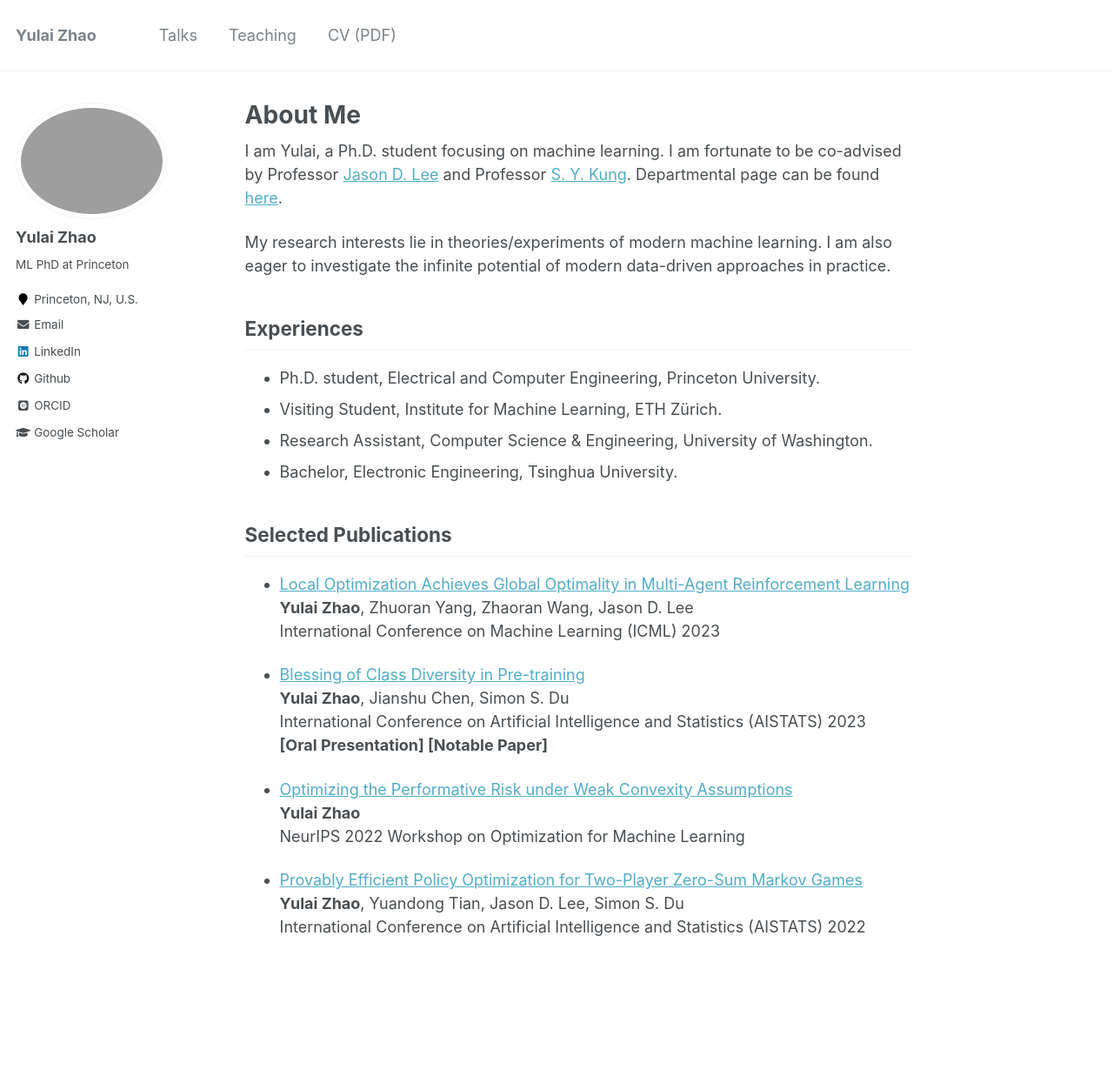
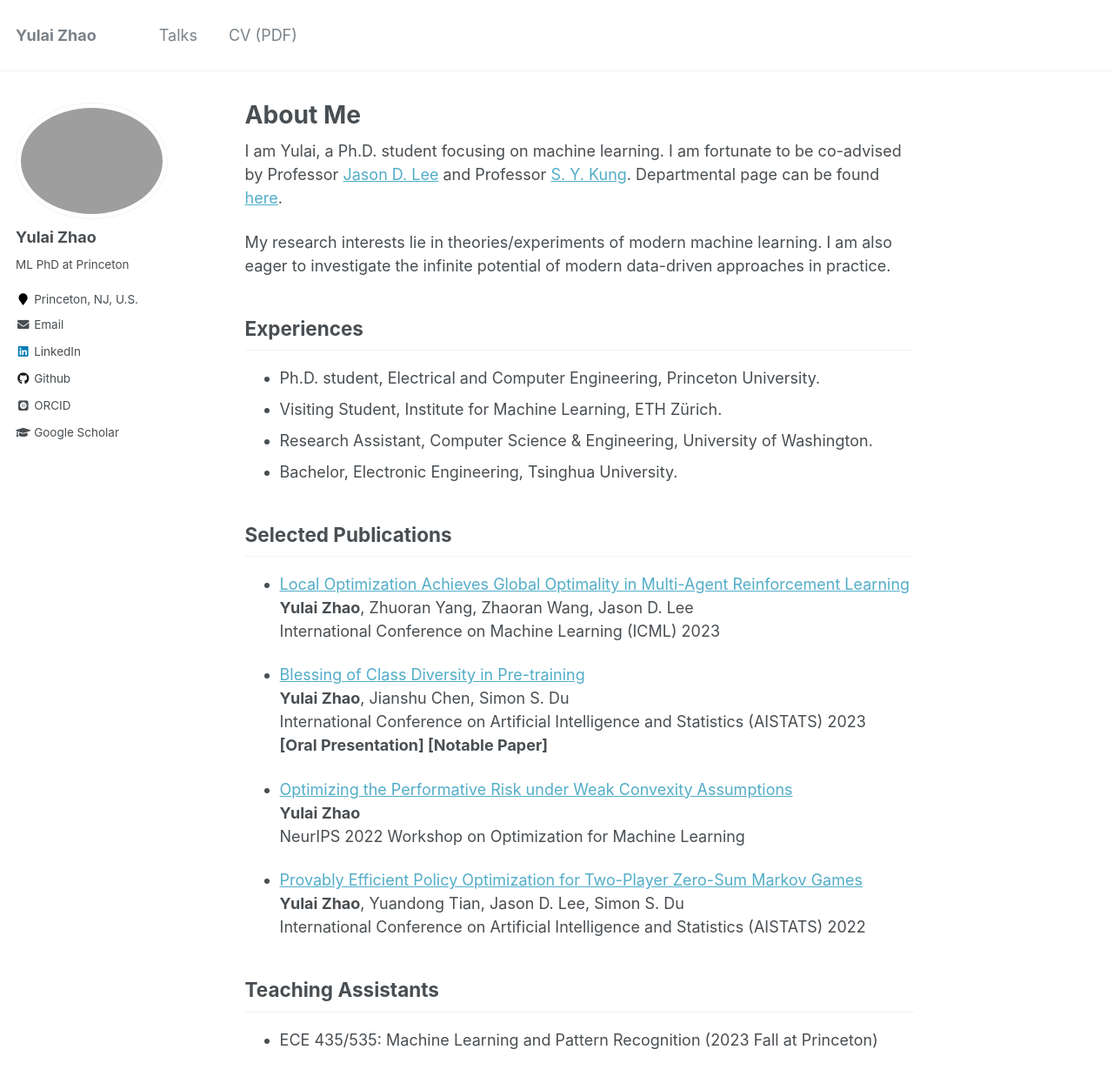
Before and after one commit to zhaoyl18/zhaoyl18.github.io, a Jekyll site: the page built from _pages/about.md, in a window 1280 px wide and 1389 px high. Shown: the top 1245 px of the window at 87% size. Built offline with Jekyll 4.4.1, drawn with Linux system fonts in a browser that asks for light colours; some web fonts are replaced.

Commit message:
move teaching to main page

```diff
--- a/_data/navigation.yml
+++ b/_data/navigation.yml
@@ -6,8 +6,8 @@ main:
   - title: "Talks"
     url: https://yulaizhao.com/talks/
 
-  - title: "Teaching"
-    url: https://yulaizhao.com/teaching/
+  # - title: "Teaching"
+  #   url: https://yulaizhao.com/teaching/
 
 #   - title: "Portfolio"
 #     url: /portfolio/
--- a/_pages/about.md
+++ b/_pages/about.md
@@ -41,3 +41,7 @@ NeurIPS 2022 Workshop on Optimization for Machine Learning
 * [Provably Efficient Policy Optimization for Two-Player Zero-Sum Markov Games](https://proceedings.mlr.press/v151/zhao22b.html)
 **Yulai Zhao**, Yuandong Tian, Jason D. Lee, Simon S. Du
 International Conference on Artificial Intelligence and Statistics (AISTATS) 2022
+
+## Teaching Assistants
+
+* ECE 435/535: Machine Learning and Pattern Recognition (2023 Fall at Princeton)
```
